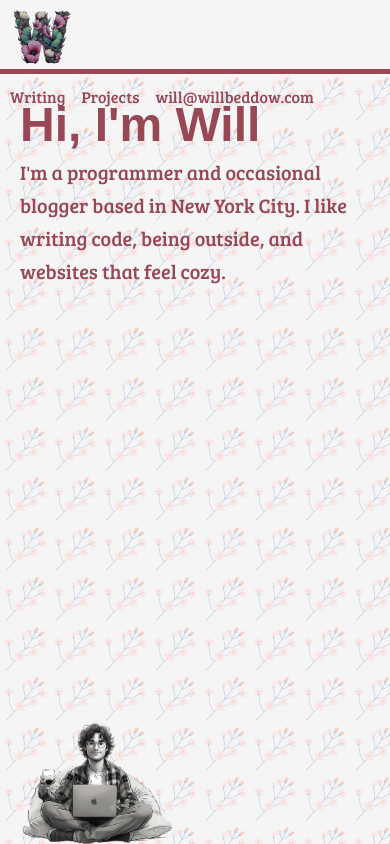
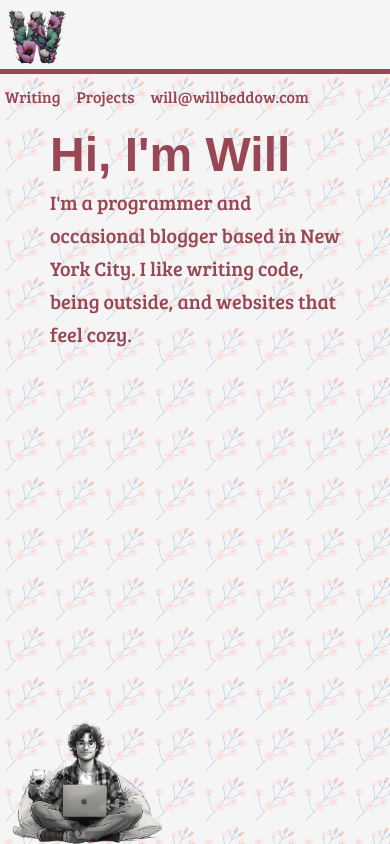
Before and after one commit to ironman5366/willbeddow.com, a Next.js app in the folder app/: page / in a window 390 px wide. Built offline with nearby package versions, Linux system fonts and the light colour scheme; a web font is replaced by a local one.

Commit message:
Mess around with layouts a bit more

```diff
--- a/app/src/app/page.tsx
+++ b/app/src/app/page.tsx
@@ -1,21 +1,20 @@
 "use client";
-import { Affix, Stack } from "@mantine/core";
+import { Affix, Grid, Paper, Title } from "@mantine/core";
 import HeroCard from "@/components/atoms/HeroCard";
 import Image from "next/image";
 import dynamic from "next/dynamic";
 import { WINE_MID_COLOR } from "@/theme";
-import useIsMobile from "@/hoks/useIsMobile";
+import NicelyCentered from "@/components/atoms/NicelyCentered";
 
 // TODO: for some reason, even though BlogTable is a ClientComponent,
 //  there's a hydration error when we use it normally. My bet is that this is something weird between Mantine and the new
-//  next app router - I should look into this again in a few months when things have stablized more between next tina and mantine
+//  next app router - I should look into this again in a few months when things have stabilized more between
+//  next, tina, and mantine
 const BlogTable = dynamic(() => import("@/components/organisms/BlogTable"), {
   ssr: false,
 });
 
 export default function Home() {
-  const isMobile = useIsMobile();
-
   // We only need this style to keep from an SSR flicker
   return (
     <div
@@ -23,10 +22,15 @@ export default function Home() {
         color: WINE_MID_COLOR,
       }}
     >
-      <Stack>
+      <NicelyCentered
+        component={"div"}
+        style={{
+          borderRadius: 20,
+        }}
+      >
         <HeroCard />
-      </Stack>
-      <Affix position={{ bottom: 0, left: 20 }}>
+      </NicelyCentered>
+      <Affix position={{ bottom: 0, left: 10 }}>
         <Image
           src={"/hero.png"}
           width={400}
--- a/app/src/components/organisms/BlogTable.tsx
+++ b/app/src/components/organisms/BlogTable.tsx
@@ -6,6 +6,7 @@ import FormattedDate from "@/components/atoms/FormattedDate";
 import { getDocumentPath } from "@/blogUtils";
 import Link from "next/link";
 import { useRouter } from "next/navigation";
+import { WINE_MID_COLOR } from "@/theme";
 
 interface Props {
   truncateTo?: number;
@@ -27,13 +28,13 @@ export default function BlogTable({ truncateTo }: Props) {
   });
 
   return (
-    <Stack>
     <Table
       c={"wine"}
       style={{
         fontSize: "1.5em",
       }}
       highlightOnHover
+      captionSide={"bottom"}
     >
       <Table.Thead>
         <Table.Tr>
@@ -65,23 +66,20 @@ export default function BlogTable({ truncateTo }: Props) {
             </Table.Tr>
           ))}
       </Table.Tbody>
-      </Table>
       {truncateTo && (
-        <Group
-          style={{
-            marginLeft: "80%",
-          }}
-        >
+        <Table.Caption>
           <Link
             href={"/writing"}
             style={{
-              fontSize: "1em",
+              fontSize: "0.8em",
+              color: WINE_MID_COLOR,
             }}
+            color={"wine"}
           >
             All Posts →{" "}
           </Link>
-        </Group>
+        </Table.Caption>
       )}
-    </Stack>
+    </Table>
   );
 }
--- a/app/src/components/organisms/Header.tsx
+++ b/app/src/components/organisms/Header.tsx
@@ -9,12 +9,13 @@ import useIsMobile from "@/hoks/useIsMobile";
 
 export default function Header() {
   const isMobile = useIsMobile();
+  const sidePadding = isMobile ? "5px" : "10px";
   return (
     <div
       style={{
         height: "74px",
-        paddingLeft: "10px",
-        paddingRight: "10px",
+        paddingLeft: sidePadding,
+        paddingRight: sidePadding,
         paddingBottom: "5px",
         paddingTop: "5px",
         backgroundColor: WHITE_SMOKE,
@@ -26,7 +27,13 @@ export default function Header() {
           <Logo />
         </Link>
 
-        <Group justify={"space-evenly"} c={"wine"}>
+        <Group
+          justify={"space-evenly"}
+          c={"wine"}
+          style={{
+            fontSize: "1em",
+          }}
+        >
           <Link href={"/writing"}>Writing</Link>
           <Link href={"/projects"}>Projects</Link>
           <Link href={`mailto:${EMAIL}`}>
```
Lines whose indentation alone changed are shown as unchanged.
